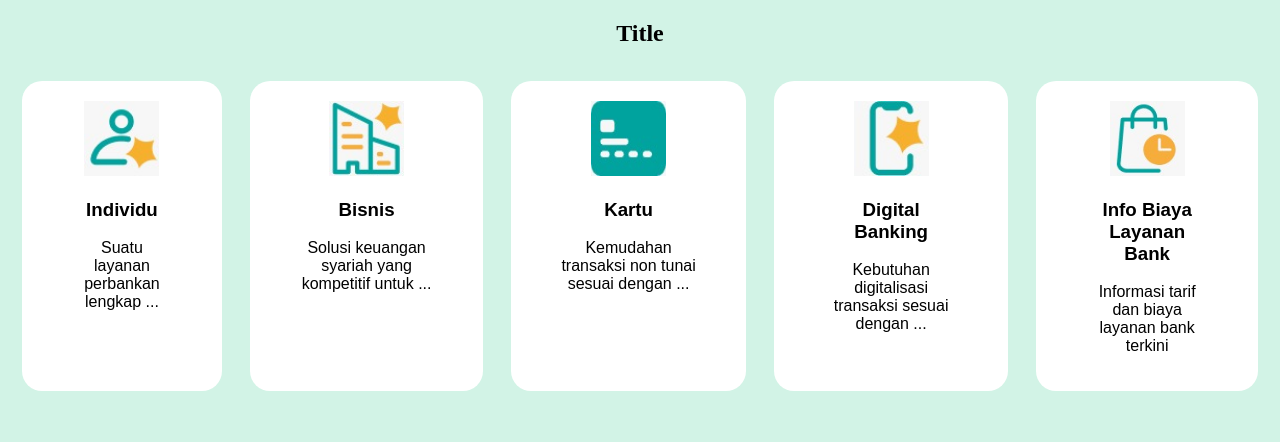
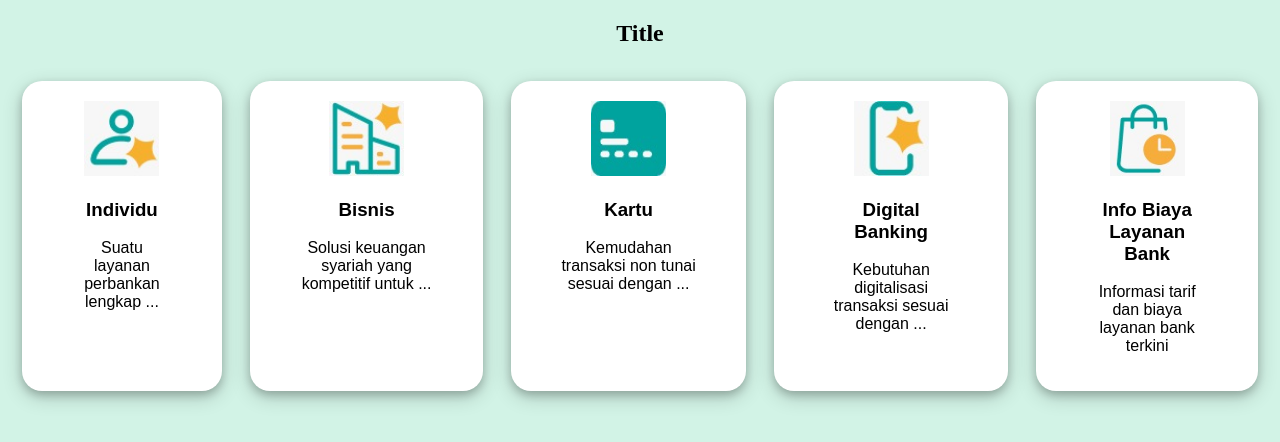
Before and after one commit to brilliantfriezka/BootcampRakamin, a plain HTML site: page index.html in a window 1280 px wide. Drawn offline with Linux system fonts and the light colour scheme.

Commit message:
update tampilan

```diff
--- a/index.css
+++ b/index.css
@@ -16,11 +16,18 @@ h2 {
     border-radius: 20px;
     margin: 14px;
     text-align: center;
+    box-shadow: 0 4px 8px 0 rgba(0, 0, 0, 0.2), 0 6px 20px 0 rgba(0, 0, 0, 0.19);
+    transition: transform 0.3s ease;
+
 
     /* padding-top: 20px;
     padding-bottom: 20px;
     padding-right: 50px;
     padding-left:  50px; */
+  }
+
+  .card:hover{
+    transform: scale(1.1);
   }
 
   .title {
```
Also changed, not shown: index.html (+0 -1 lines).
